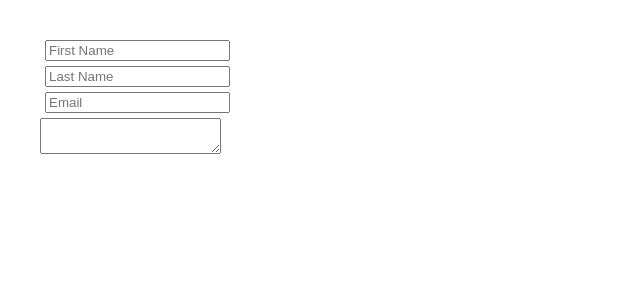
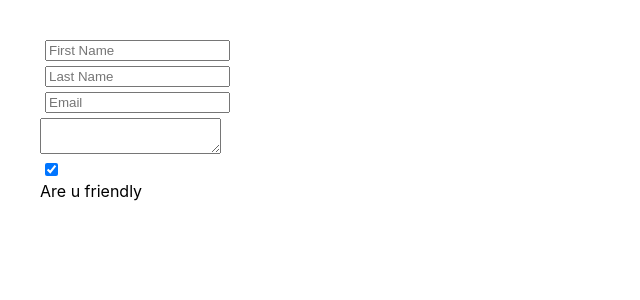
Before and after one commit to Tinady/scrimba-react-course, a React (Create React App) app in the folder memegenerator/: page / in a window 1280 px wide. Shown: the top 300 px of the page, without its empty margins (0-640 px from the left). Built offline with nearby package versions, Linux system fonts and the light colour scheme.

Commit message:
Update form.js

```diff
--- a/memegenerator/src/components/form.js
+++ b/memegenerator/src/components/form.js
@@ -6,16 +6,18 @@ export default function Forms(){
         firstName:'',
         lastName:'',
         Email:'',
-        comments:''
+        comments:'',
+        isFriendly:true
          })
     console.log(formData)
 
      function handleChange (event)
      {
+        let {name, value, type, checked}= event.target
         setFormData(prevState=>
             {return {...prevState,
-                      [event.target.name]:event.target.value}
-            })
+            [name]: type="checkbox"?checked:value}
+                     })
      }
 
   return (
@@ -49,6 +51,15 @@ export default function Forms(){
      name="comments"
      value={formData.comments}
 />
+<input
+  type="checkbox"
+  checked={formData.isFriendly}
+  onChange={handleChange}
+  name="isFriendly"
+  id="isFriendly"
+  />
+<label htmlFor="isFriendly"> Are u friendly</label>
+
 
 </form>)
 
```
